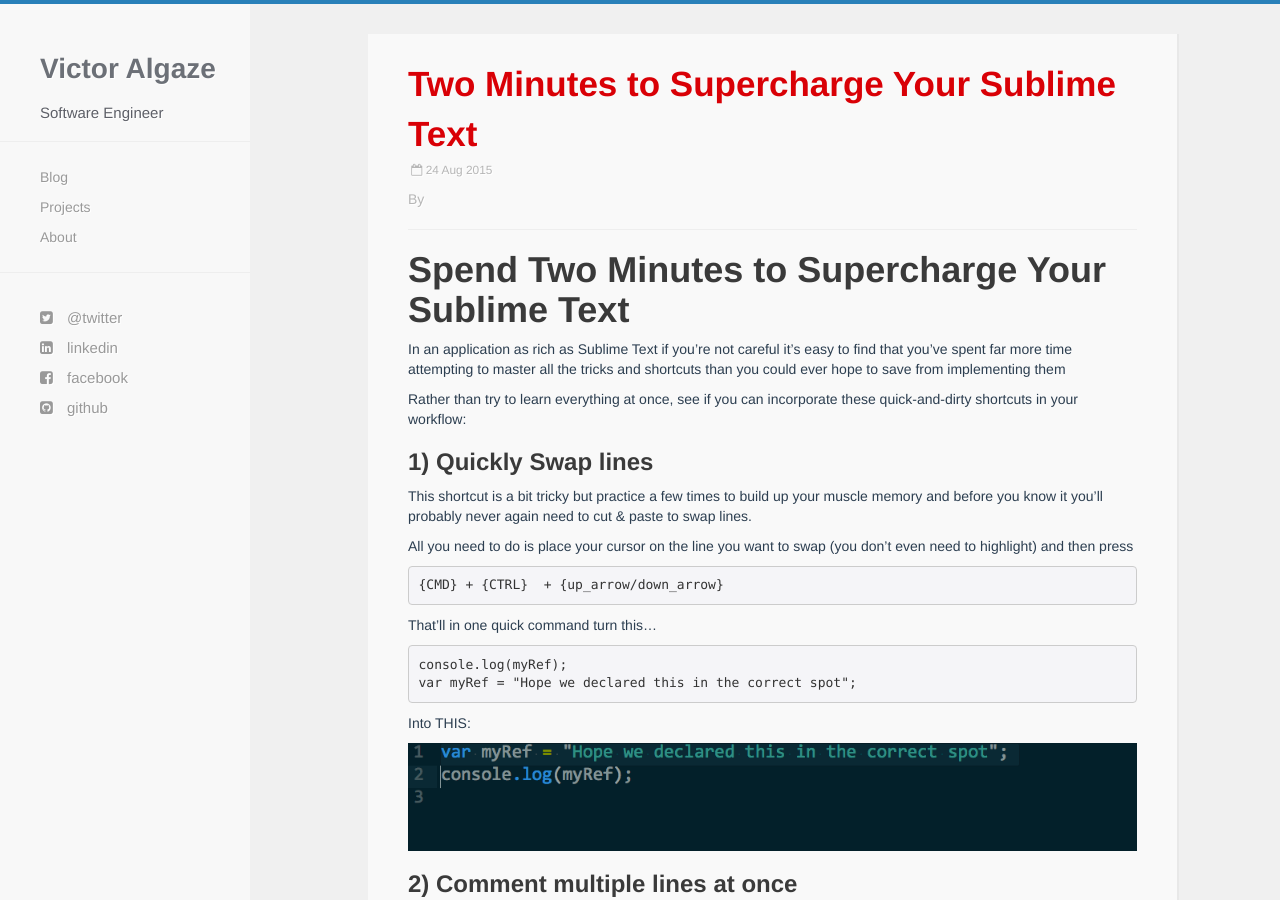
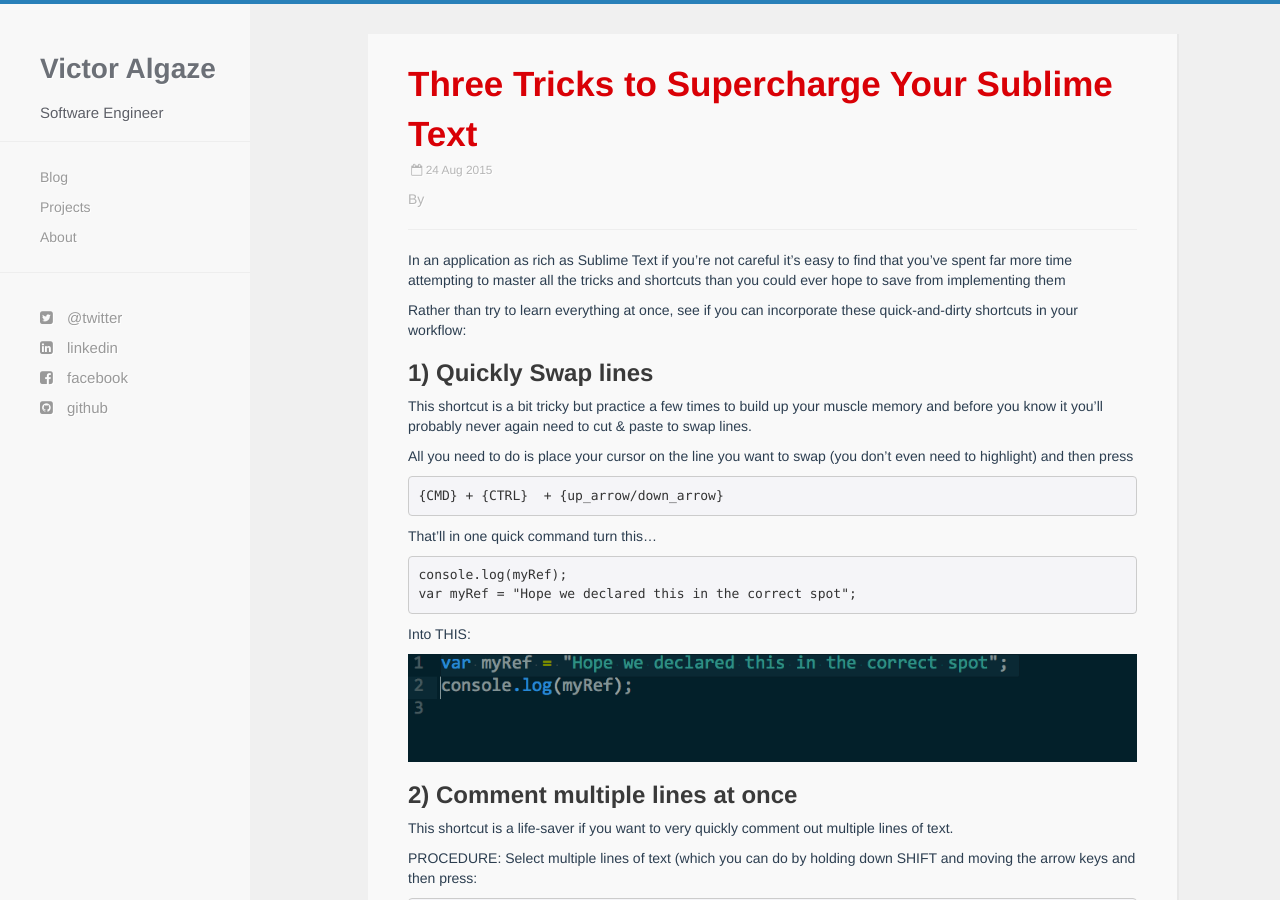
Before and after one commit to valgaze/valgaze.github.io, a Jekyll site: the page built from _posts/2015-08-24-two-minnutes-to-supercharge.markdown, in a window 1280 px wide and 900 px high. Built offline with Jekyll 4.4.1, drawn with Linux system fonts in a browser that asks for light colours; nearby versions of some CDN libraries; Markdown is read by kramdown in place of the engine named in the settings; comment, search, counter and statistics services are not loaded.

Commit message:
Tweak post

```diff
--- a/_posts/2015-08-24-two-minnutes-to-supercharge.markdown
+++ b/_posts/2015-08-24-two-minnutes-to-supercharge.markdown
@@ -1,11 +1,7 @@
 ---
-title: Two Minutes to Supercharge Your Sublime Text
+title: Three Tricks to Supercharge Your Sublime Text
 published: true
 ---
-
-
-# Spend Two Minutes to Supercharge Your Sublime Text
-
 In an application as rich as Sublime Text if you're not careful it's easy to find that you've spent far more time attempting to master all the tricks and shortcuts than you could ever hope to save from implementing them
 
 Rather than try to learn everything at once, see if you can incorporate these quick-and-dirty shortcuts in your workflow:
```
